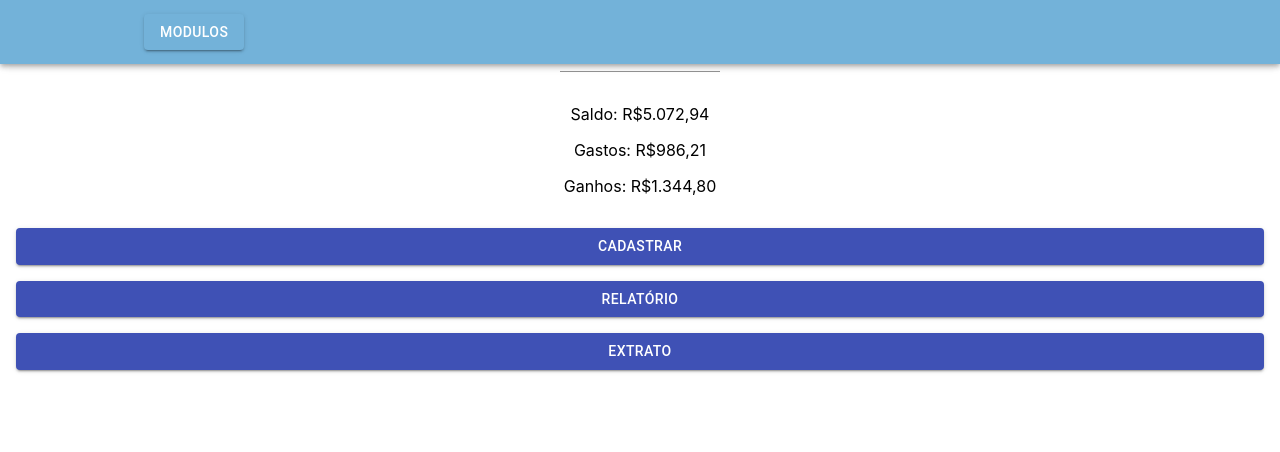
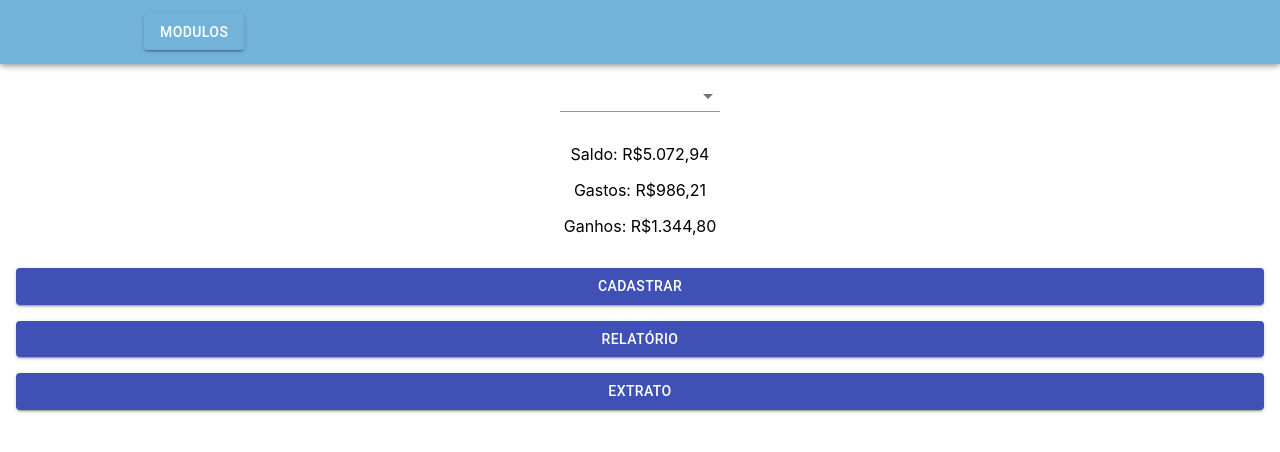
Before and after one commit to wilgnerl/vacathon-2020, a React (Create React App) app in the folder milk-app/: page /Tela_financeiro in a window 1280 px wide. Shown: the top 452 px of the page. Built offline with nearby package versions, Linux system fonts and the light colour scheme.

Commit message:
4rem topo Tela_financeiro.js

```diff
--- a/milk-app/src/Tela_financeiro.js
+++ b/milk-app/src/Tela_financeiro.js
@@ -12,7 +12,7 @@ import { CenterFocusStrong } from '@material-ui/icons';
 
 const useStyles = makeStyles((theme) => ({
     paper: {
-      marginTop: theme.spacing(3),
+      marginTop: theme.spacing(8),
       display: 'flex',
       flexDirection: 'column',
       paddingLeft: 16,
```
